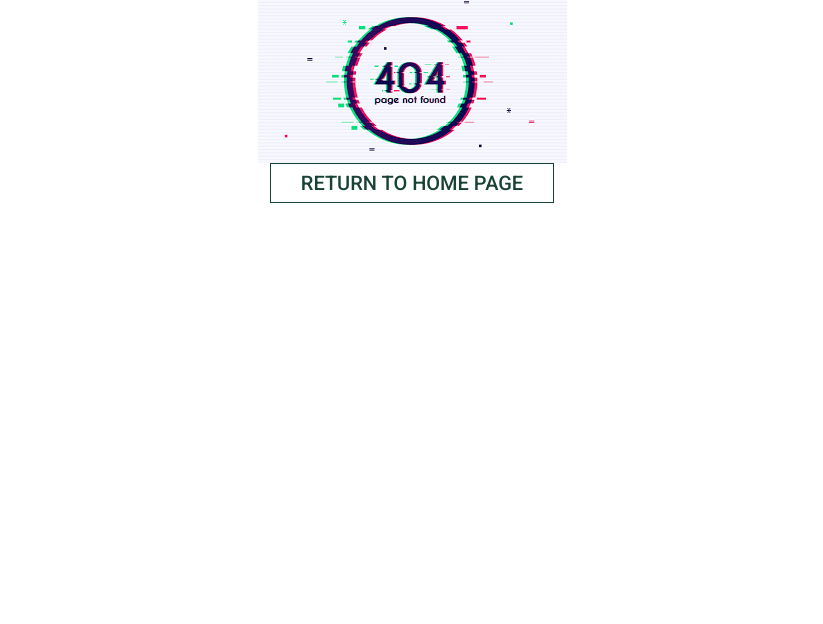
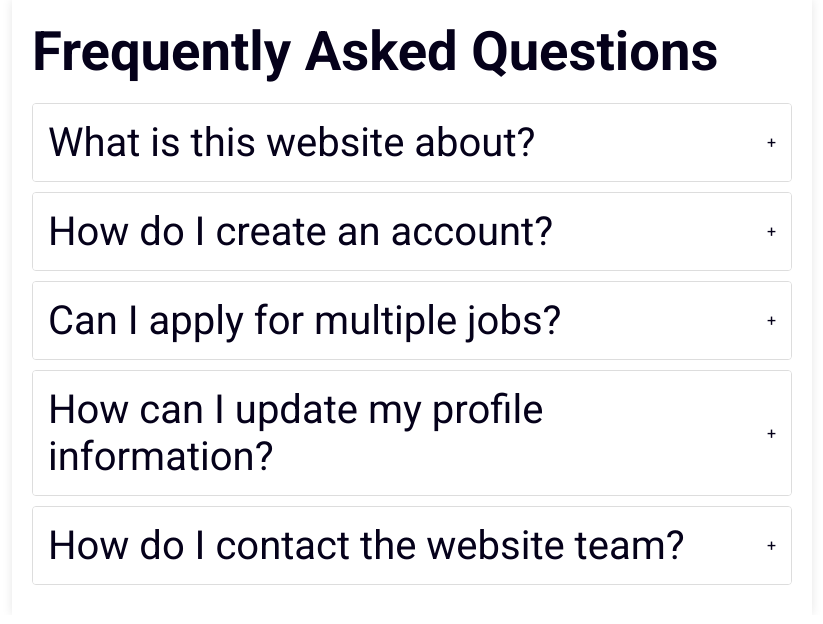
Before and after one commit to bousra1335/Job-Hunter, a React (Vite) app in the folder Frontend/: page /faq in a window 1280 px wide. Shown: the top 624 px of the page, without its empty margins (228-1051 px from the left). Built offline with nearby package versions, Linux system fonts and the light colour scheme; no server answers.

Commit message:
Added FAQpage For The Website
Added FAQ page and updated relevant files in the repository

```diff
--- a/Frontend/src/App.css
+++ b/Frontend/src/App.css
@@ -1391,3 +1391,47 @@ nav .hamburger {
 	outline: none;
 	font-size: 16px;
 }
+
+.faq-container {
+	max-width: 800px;
+	margin: 0 auto;
+	padding: 20px;
+	box-shadow: 0 0 10px rgba(0, 0, 0, 0.1);
+}
+
+.faq-list {
+	margin-top: 20px;
+}
+
+.faq-item {
+	border: 1px solid #ddd;
+	border-radius: 4px;
+	margin-bottom: 10px;
+	background-color: var(--background-color);
+}
+
+.faq-question {
+	display: flex;
+	justify-content: space-between;
+	align-items: center;
+	padding: 15px;
+	background-color: var(--background-color);
+	cursor: pointer;
+	transition: background-color 0.3s;
+}
+
+.faq-question:hover {
+	background-color: #8dc9b6;
+}
+
+.faq-question h3 {
+	margin: 0;
+	font-weight: 400;
+}
+
+.faq-answer {
+	padding: 15px;
+	background-color: var(--background-color);
+	font-weight: 400;
+	font-size: large;
+}
--- a/Frontend/src/App.jsx
+++ b/Frontend/src/App.jsx
@@ -17,6 +17,7 @@ import NotFound from "./components/NotFound/NotFound";
 import axios from "axios";
 import { Toaster } from "react-hot-toast";
 import { ThemeProvider } from "./components/Theme/ThemeContext";
+import FAQPage from "./components/FAQ/FAQpage";
 
 const App = () => {
 	const { isAuthorized, setIsAuthorized, setUser } = useContext(Context);
@@ -34,7 +35,7 @@ const App = () => {
 			}
 		};
 		fetchUser();
-	}, [isAuthorized]);
+	}, [setIsAuthorized, setUser]);
 
 	return (
 		<ThemeProvider>
@@ -51,6 +52,7 @@ const App = () => {
 						<Route path="/applications/me" element={<MyApplications />} />
 						<Route path="/job/post" element={<PostJobs />} />
 						<Route path="/job/me" element={<MyJobs />} />
+						<Route path="/faq" element={<FAQPage />} />
 						<Route path="*" element={<NotFound />} />
 					</Routes>
 					<Footer />
--- /dev/null
+++ b/Frontend/src/components/FAQ/FAQpage.jsx
@@ -0,0 +1,58 @@
+import React, { useState } from "react";
+
+const FAQPage = () => {
+	const [activeIndex, setActiveIndex] = useState(null);
+
+	const faqData = [
+		{
+			question: "What is this website about?",
+			answer:
+				"This website is a job portal that connects job seekers with employers. You can search and apply for job openings posted by companies.",
+		},
+		{
+			question: "How do I create an account?",
+			answer:
+				'To create an account, click on the "Sign Up" button in the top right corner of the website. You will be prompted to enter your personal details and create a password.',
+		},
+		{
+			question: "Can I apply for multiple jobs?",
+			answer:
+				"Yes, you can apply for as many job openings as you like. However, make sure to tailor your resume and cover letter for each job application.",
+		},
+		{
+			question: "How can I update my profile information?",
+			answer:
+				"Once logged in, you can access your profile settings by clicking on your name in the top right corner. From there, you can update your personal information, resume, and other details.",
+		},
+		{
+			question: "How do I contact the website team?",
+			answer:
+				"You can contact our support team by sending an email to support@jobportal.com or by filling out the contact form on the website.",
+		},
+	];
+
+	const toggleAnswer = (index) => {
+		setActiveIndex(activeIndex === index ? null : index);
+	};
+
+	return (
+		<div className="faq-container">
+			<h1>Frequently Asked Questions</h1>
+			<div className="faq-list">
+				{faqData.map((item, index) => (
+					<div className="faq-item" key={index}>
+						<div className="faq-question" onClick={() => toggleAnswer(index)}>
+							<h3>{item.question}</h3>
+							<span>{activeIndex === index ? "-" : "+"}</span>
+						</div>
+						{activeIndex === index && (
+							<div className="faq-answer">{item.answer}</div>
+						)}
+					</div>
+				))}
+			</div>
+		</div>
+	);
+};
+
+export default FAQPage;
--- a/Frontend/src/components/Layout/Navbar.jsx
+++ b/Frontend/src/components/Layout/Navbar.jsx
@@ -40,6 +40,7 @@ const Navbar = () => {
 							HOME
 						</Link>
 					</li>
+
 					<li>
 						<Link to={"/job/getall"} onClick={() => setShow(false)}>
 							ALL JOBS
@@ -64,11 +65,6 @@ const Navbar = () => {
 									VIEW YOUR JOBS
 								</Link>
 							</li>
-							<li>
-								<Link to={"/FAQ/faqlist"} onClick={() => setShow(false)}>
-									FAQ
-								</Link>
-							</li>
 						</>
 					) : (
 						<></>
@@ -78,6 +74,11 @@ const Navbar = () => {
 					<div className="themechange">
 						<button onClick={toggleTheme}>Toggle Theme</button>
 					</div>
+					<li>
+						<Link to="/faq" onClick={() => setShow(false)}>
+							FAQ
+						</Link>
+					</li>
 				</ul>
 				<div className="hamburger">
 					<GiHamburgerMenu onClick={() => setShow(!show)} />
```
Also changed, not shown: Frontend/src/components/FAQ/faqlist.js (deleted, +0 -34 lines), 2 other files (tests, documents, lock files or other folders).
